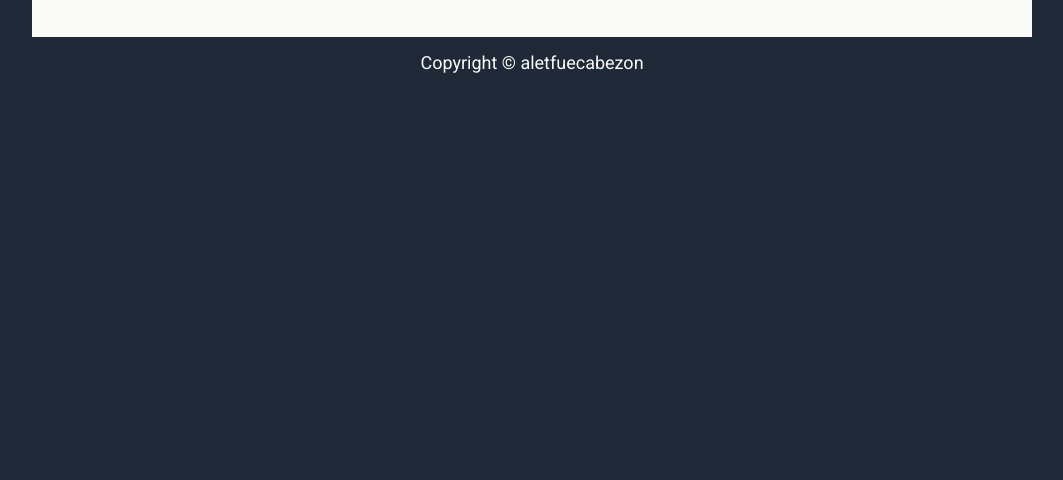
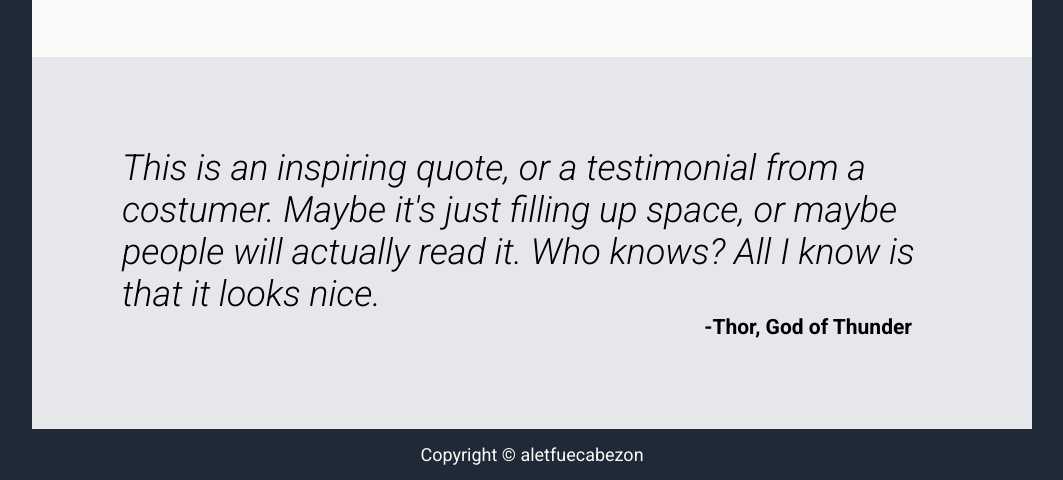
Before and after one commit to aletfuecabezon/odin-landingpage, a plain HTML site: page index.html in a window 1280 px wide. Shown: the part 793-1273 px from the top of the page, without its empty margins (108-1171 px from the left). Before the commit the page ends 881 px from the top, so only its background shows below. Drawn offline with Linux system fonts and the light colour scheme.

Commit message:
Finished .info3, starting .info4

```diff
--- a/index.html
+++ b/index.html
@@ -51,7 +51,11 @@
   </div>
   </div>
 
-  <div class="info3"></div>
+  <div class="info3">
+    <div class="info3-quote"><em>This is an inspiring quote, or a testimonial from a costumer. Maybe it's just filling up space, or maybe people will actually read it. Who knows? All I know is that it looks nice.</em>
+     <div class="info3-author">-Thor, God of Thunder</div>
+    </div>
+  </div>
   <div class="info4"></div>
 </div>
 <div class="footer">Copyright © aletfuecabezon</div>
--- a/style.css
+++ b/style.css
@@ -114,6 +114,7 @@ img {
   align-items: center;
   padding: 40px;
   gap: 40px;
+  margin-bottom: 20px;
 }
 
 .info2-header {
@@ -142,6 +143,26 @@ img {
   border-radius: 10%;
 }
 
+.info3 {
+  background-color: #e5e7eb;
+  padding: 40px;
+}
+
+.info3-quote {
+  font-size: 36px;
+  font-weight: 300;
+  padding: 50px;
+  display: flex;
+  flex-direction: column;
+}
+
+.info3-author {
+  font-size: 21px;
+  margin-left: auto;
+  font-weight: bold;
+  padding: 0px 30px;
+}
+
 /* FOOTER */
 .footer {
   margin: auto;
```
